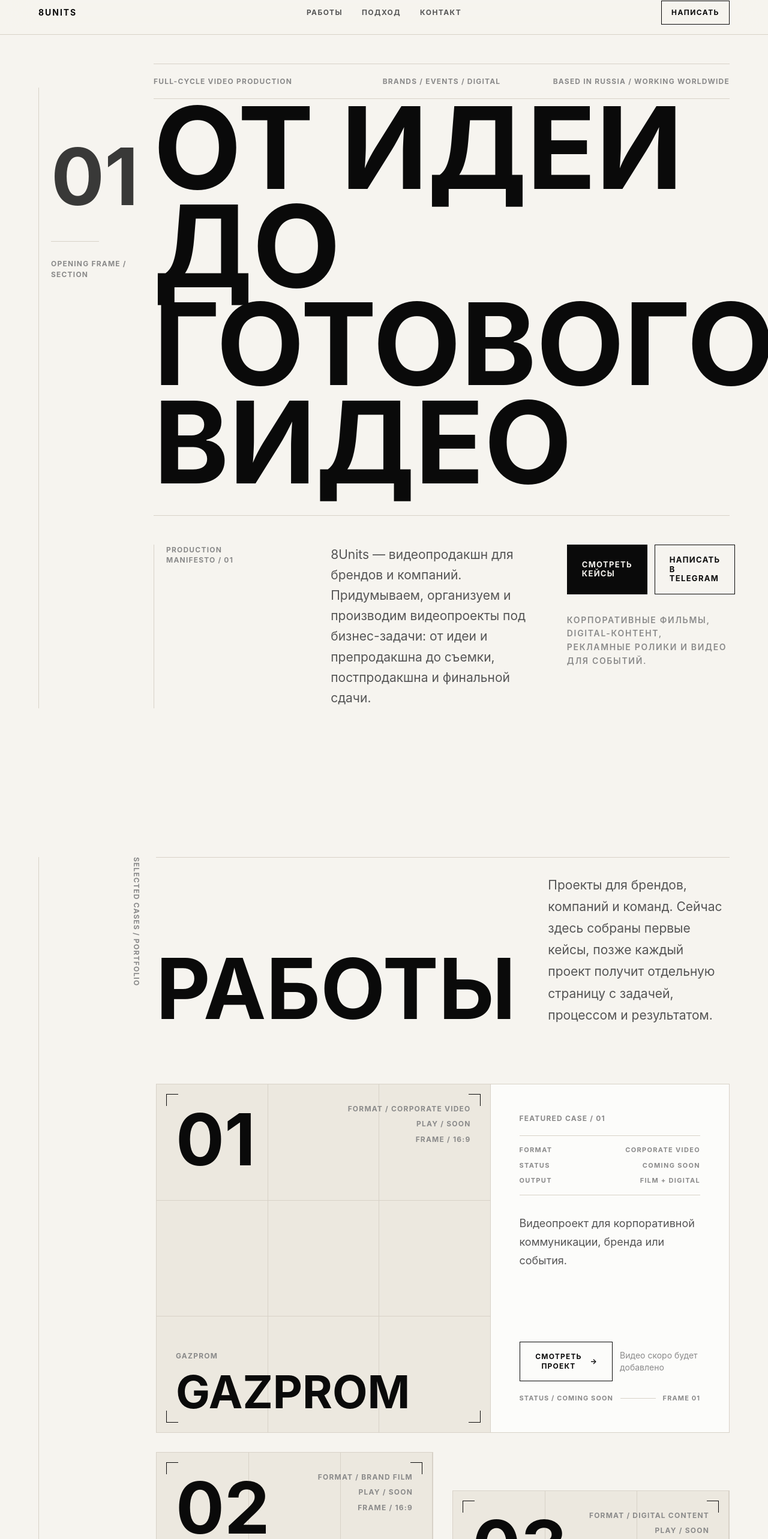
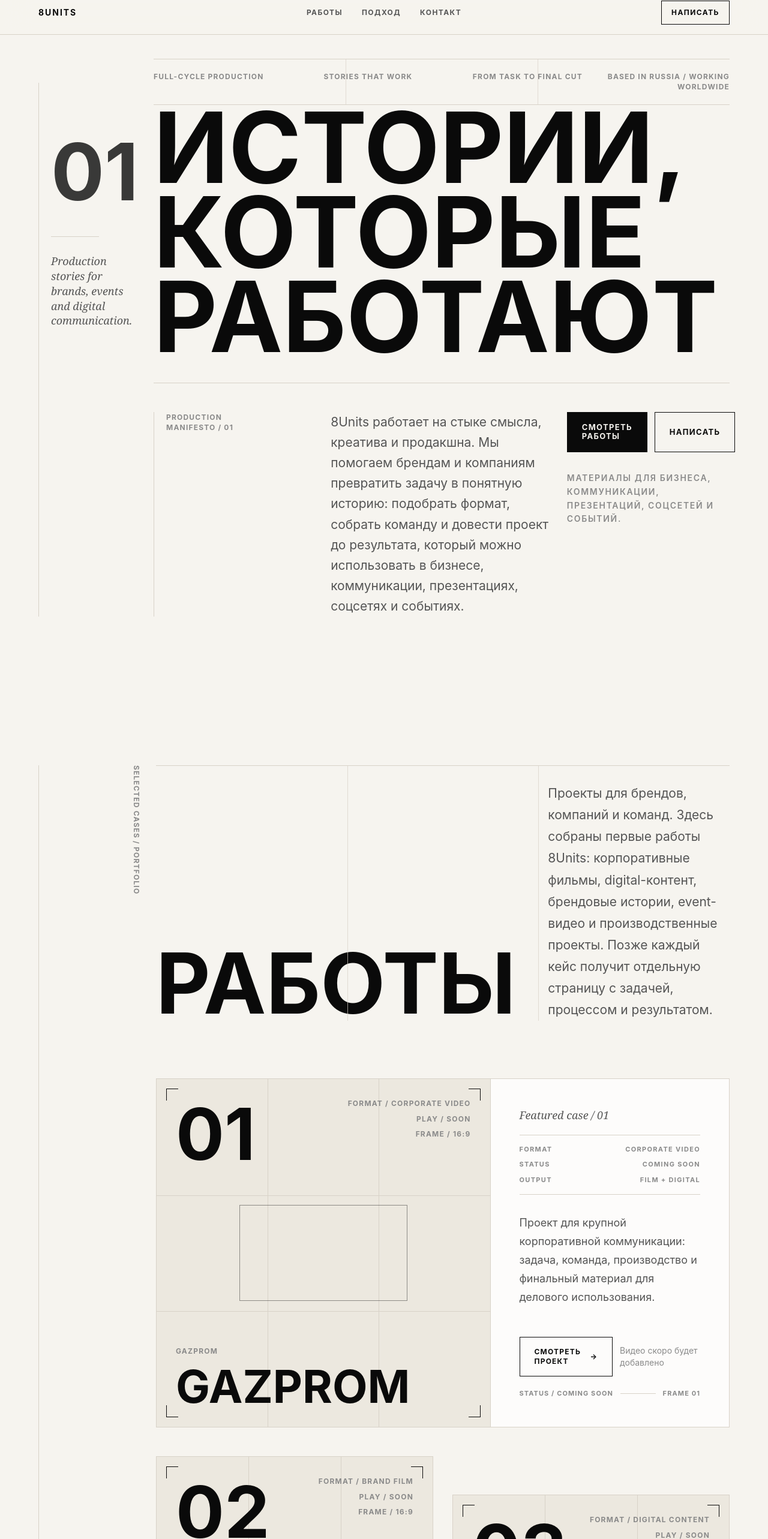
Before and after one commit to thisisryabov/8Units-site, a Next.js app: page / in a window 1280 px wide. Shown: the part 15-2581 px from the top of the page at 60% size. Built offline with nearby package versions, Linux system fonts and the light colour scheme.

Commit message:
Refine editorial magazine polish

```diff
--- a/app/globals.css
+++ b/app/globals.css
@@ -57,7 +57,7 @@ a {
 }
 
 .section-title {
-  font-size: 56px;
+  font-size: 54px;
   font-weight: 700;
   line-height: 0.9;
   letter-spacing: 0;
@@ -82,12 +82,48 @@ a {
   text-transform: uppercase;
 }
 
+.serif-accent {
+  font-family: Georgia, "Times New Roman", Times, serif;
+  font-style: italic;
+  font-weight: 400;
+  letter-spacing: 0;
+  text-transform: none;
+}
+
+.editorial-rule {
+  position: relative;
+}
+
+.editorial-rule::before,
+.editorial-rule::after {
+  position: absolute;
+  top: 0;
+  bottom: 0;
+  width: 1px;
+  background: rgba(216, 210, 200, 0.72);
+  content: "";
+}
+
+.editorial-rule::before {
+  left: 33.333%;
+}
+
+.editorial-rule::after {
+  left: 66.666%;
+}
+
 .editorial-number {
   color: var(--text-primary);
-  font-size: clamp(80px, 14vw, 220px);
+  font-size: 84px;
   font-weight: 700;
   letter-spacing: 0;
   line-height: 0.8;
+}
+
+.hero-title {
+  font-size: 64px;
+  line-height: 0.86;
+  letter-spacing: 0;
 }
 
 .section-rail {
@@ -96,7 +132,7 @@ a {
   justify-content: space-between;
   gap: 24px;
   border-top: 1px solid var(--border);
-  padding-top: 20ppx;
+  padding-top: 20px;
 }
 
 .case-title {
@@ -107,13 +143,23 @@ a {
 }
 
 .case-title-long {
-  font-size: clamp(32px, 8vw, 52px);
+  font-size: 34px;
   line-height: 0.94;
 }
 
 .case-title-solid {
-  font-size: clamp(30px, 7vw, 44px);
+  font-size: 31px;
   line-height: 0.94;
+}
+
+.case-frame::after {
+  position: absolute;
+  inset: 50% auto auto 50%;
+  width: min(58%, 280px);
+  height: min(36%, 160px);
+  border: 1px solid rgba(10, 10, 10, 0.42);
+  content: "";
+  transform: translate(-50%, -50%);
 }
 
 .production-meta {
@@ -227,6 +273,10 @@ a {
   animation-delay: 380ms;
 }
 
+.case-card:nth-child(8) {
+  animation-delay: 440ms;
+}
+
 @keyframes enter {
   from {
     opacity: 0;
@@ -257,6 +307,22 @@ a {
   .section-title {
     font-size: 88px;
   }
+
+  .hero-title {
+    font-size: 96px;
+  }
+
+  .editorial-number {
+    font-size: 132px;
+  }
+
+  .case-title-long {
+    font-size: 48px;
+  }
+
+  .case-title-solid {
+    font-size: 42px;
+  }
 }
 
 @media (min-width: 1024px) {
@@ -282,11 +348,15 @@ a {
   }
 
   .case-title-long {
-    font-size: clamp(34px, 4.6vw, 58px);
+    font-size: 54px;
   }
 
   .case-title-solid {
-    font-size: clamp(32px, 3.8vw, 48px);
+    font-size: 42px;
+  }
+
+  .hero-title {
+    font-size: 142px;
   }
 
   .section-rail {
@@ -303,6 +373,28 @@ a {
   .section-title {
     font-size: 140px;
   }
+
+  .hero-title {
+    font-size: 164px;
+  }
+
+  .editorial-number {
+    font-size: 220px;
+  }
+
+  .case-title-long {
+    font-size: 58px;
+  }
+
+  .case-title-solid {
+    font-size: 48px;
+  }
+}
+
+@media (min-width: 1536px) {
+  .hero-title {
+    font-size: 190px;
+  }
 }
 
 @media (max-width: 640px) {
@@ -318,6 +410,11 @@ a {
   .button-primary,
   .button-secondary {
     width: 100%;
+  }
+
+  .production-meta-row {
+    display: grid;
+    gap: 4px;
   }
 }
 
--- a/app/layout.tsx
+++ b/app/layout.tsx
@@ -3,7 +3,7 @@ import "./globals.css";
 
 const title = "8Units — видеопродакшн для брендов и компаний";
 const description =
-  "8Units создает видеопроекты под бизнес-задачи: корпоративные фильмы, рекламные ролики, digital-контент, видео для событий и видеопродакшн полного цикла.";
+  "8Units помогает брендам и компаниям превратить задачу в понятную историю: подобрать формат, собрать команду и довести проект до готового результата.";
 
 export const metadata: Metadata = {
   metadataBase: new URL("https://8units-site.vercel.app"),
--- a/components/Approach.tsx
+++ b/components/Approach.tsx
@@ -2,17 +2,17 @@ const principles = [
   {
     title: "Разбираемся в задаче",
     description:
-      "Уточняем, кому адресован проект, где будет использоваться видео и какой результат нужен клиенту.",
+      "Уточняем, кому адресован проект, где будет использоваться материал и какой результат нужен клиенту.",
   },
   {
     title: "Подбираем формат",
     description:
-      "Иногда нужен большой фильм. Иногда — серия коротких роликов, digital-формат, документальная история или видео для события.",
+      "Не каждый запрос требует большого продакшна. Иногда нужен фильм, иногда серия коротких роликов, digital-формат, документальная история или видео для события.",
   },
   {
     title: "Собираем команду",
     description:
-      "Под проект подбираются специалисты, которые лучше всего подходят под задачу: режиссеры, операторы, продюсеры, монтажеры, графика, звук.",
+      "Под каждый проект подбираются специалисты, которые лучше всего подходят под задачу: режиссеры, операторы, продюсеры, монтажеры, графика, звук.",
   },
   {
     title: "Берем на себя процесс",
@@ -22,7 +22,7 @@ const principles = [
   {
     title: "Отвечаем за результат",
     description:
-      "Наша задача — не просто снять материал, а собрать готовый видеопродукт, который можно использовать в бизнесе.",
+      "Наша задача — не просто снять материал, а собрать готовый продукт, который можно использовать в бизнесе, коммуникации, презентациях, соцсетях или событиях.",
   },
 ];
 
@@ -32,13 +32,16 @@ export function Approach() {
       <div className="grid gap-10 lg:grid-cols-12 lg:gap-6">
         <div className="section-rail lg:col-span-2">
           <p className="meta-label">HOW WE WORK / PRODUCTION LOGIC</p>
+          <p className="serif-accent hidden max-w-[180px] text-lg leading-snug text-[#555555] md:block lg:max-w-none">
+            The camera appears after the idea is clear.
+          </p>
           <p className="text-5xl font-bold leading-none text-[#0A0A0A] lg:text-7xl">
             03
           </p>
         </div>
 
         <div className="lg:col-span-10">
-          <div className="grid gap-12 border-y border-[#D8D2C8] py-12 lg:grid-cols-10 lg:gap-6 lg:py-20">
+          <div className="editorial-rule grid gap-12 border-y border-[#D8D2C8] py-12 lg:grid-cols-10 lg:gap-6 lg:py-20">
             <div className="lg:col-span-6">
               <h2 className="section-title">
                 НЕ НАЧИНАЕМ
@@ -49,16 +52,16 @@ export function Approach() {
             <div className="lg:col-span-4 lg:self-end">
               <p className="section-copy">
                 Мы работаем не от съемочного дня, а от задачи. Сначала понимаем,
-                зачем нужно видео, где оно будет жить, кто его увидит и какой
-                результат должен появиться. Потом подбираем формат, команду и
-                способ производства.
+                зачем нужен проект, кто его увидит и какой результат должен
+                появиться. Потом подбираем формат, команду и способ
+                производства.
               </p>
             </div>
           </div>
 
           <div className="grid border-b border-[#D8D2C8] lg:grid-cols-10">
             <div className="hidden border-r border-[#D8D2C8] py-12 lg:col-span-2 lg:block">
-              <p className="meta-label sticky top-28 max-w-[180px]">
+              <p className="serif-accent sticky top-28 max-w-[180px] text-lg leading-snug text-[#555555]">
                 PRINCIPLES / 01-05
               </p>
             </div>
--- a/components/CaseCard.tsx
+++ b/components/CaseCard.tsx
@@ -11,10 +11,11 @@ export function CaseCard({ item, index }: CaseCardProps) {
   const isLead = index === 0;
   const isLongTitle = item.title.replace(/\s/g, "").length > 7;
   const isSolidLongTitle = !item.title.includes(" ") && item.title.length > 9;
-  const spanClass = index === 0 ? "lg:col-span-6" : "lg:col-span-3";
-  const offsetClass = index === 2 || index === 5 ? "lg:mt-16" : "";
+  const spanClass =
+    index === 0 ? "lg:col-span-6" : index === 6 ? "lg:col-span-6" : "lg:col-span-3";
+  const offsetClass = index === 2 || index === 4 ? "lg:mt-16" : "";
   const articleClass = [
-    "case-card group grid overflow-hidden border border-[#D8D2C8] bg-[#FFFFFF]/68 transition duration-300 hover:-translate-y-1 hover:border-[#0A0A0A] hover:bg-[#FFFFFF]",
+    "case-card group grid overflow-hidden border border-[#D8D2C8] bg-[#FFFFFF]/72 transition duration-300 hover:-translate-y-1 hover:border-[#0A0A0A] hover:bg-[#FFFFFF]",
     "lg:grid-cols-12",
     spanClass,
     offsetClass,
@@ -26,8 +27,8 @@ export function CaseCard({ item, index }: CaseCardProps) {
     <article className={articleClass}>
       <div
         className={[
-          "relative flex min-h-80 flex-col justify-between border-b border-[#D8D2C8] bg-[#ECE8DF] p-6 sm:p-8 lg:border-b-0 lg:border-r",
-          isLead ? "lg:col-span-7 lg:min-h-[580px]" : "lg:col-span-12 lg:min-h-[410px]",
+          "case-frame relative flex min-h-80 flex-col justify-between border-b border-[#D8D2C8] bg-[#ECE8DF] p-6 sm:p-8",
+          isLead ? "lg:col-span-7 lg:min-h-[580px] lg:border-b-0 lg:border-r" : "lg:col-span-12 lg:min-h-[430px]",
         ].join(" ")}
       >
         <div className="pointer-events-none absolute inset-0">
@@ -83,7 +84,7 @@ export function CaseCard({ item, index }: CaseCardProps) {
       >
         <div>
           {item.featured ? (
-            <p className="meta-label mb-5 text-[#0A0A0A]">
+            <p className="serif-accent mb-5 text-lg leading-snug text-[#555555]">
               Featured case / {number}
             </p>
           ) : null}
@@ -91,7 +92,7 @@ export function CaseCard({ item, index }: CaseCardProps) {
             <div className="production-meta mb-8">
               <div className="production-meta-row">
                 <span>FORMAT</span>
-                <span>Corporate video</span>
+                <span>{item.category}</span>
               </div>
               <div className="production-meta-row">
                 <span>STATUS</span>
@@ -121,13 +122,12 @@ export function CaseCard({ item, index }: CaseCardProps) {
             </a>
           ) : (
             <div className="flex flex-col gap-3 sm:flex-row sm:items-center sm:justify-between">
-              <button
-                className="inline-flex min-h-12 w-fit cursor-default items-center border border-[#0A0A0A] px-6 py-4 text-xs font-bold uppercase tracking-[0.1em] text-[#0A0A0A]"
-                type="button"
-                disabled
+              <a
+                className="inline-flex min-h-12 w-fit items-center border border-[#0A0A0A] px-6 py-4 text-xs font-bold uppercase tracking-[0.1em] text-[#0A0A0A] transition-colors duration-200 hover:bg-[#0A0A0A] hover:text-[#F6F4EF]"
+                href="#contact"
               >
                 Смотреть проект <span className="ml-3">→</span>
-              </button>
+              </a>
               <p className="text-sm text-[#8A8A8A]">Видео скоро будет добавлено</p>
             </div>
           )}
--- a/components/Cases.tsx
+++ b/components/Cases.tsx
@@ -7,22 +7,27 @@ export function Cases() {
       <div className="grid gap-10 lg:grid-cols-12 lg:gap-6">
         <div className="section-rail lg:col-span-2">
           <p className="meta-label">SELECTED CASES / PORTFOLIO</p>
+          <p className="serif-accent hidden max-w-[180px] text-lg leading-snug text-[#555555] md:block lg:max-w-none">
+            A working index of production formats.
+          </p>
           <p className="text-5xl font-bold leading-none text-[#0A0A0A] lg:text-7xl">
             02
           </p>
         </div>
 
         <div className="lg:col-span-10">
-          <div className="section-heading border-t-0 pt-0">
+          <div className="section-heading editorial-rule border-t-0 pt-0">
             <h2 className="section-title">РАБОТЫ</h2>
             <p className="section-copy">
-              Проекты для брендов, компаний и команд. Сейчас здесь собраны первые
-              кейсы, позже каждый проект получит отдельную страницу с задачей,
-              процессом и результатом.
+              Проекты для брендов, компаний и команд. Здесь собраны первые
+              работы 8Units: корпоративные фильмы, digital-контент, брендовые
+              истории, event-видео и производственные проекты. Позже каждый
+              кейс получит отдельную страницу с задачей, процессом и
+              результатом.
             </p>
           </div>
 
-          <div className="mt-16 grid gap-8 lg:mt-24 lg:grid-cols-6 lg:gap-8">
+          <div className="mt-16 grid gap-8 lg:mt-24 lg:grid-cols-6 lg:gap-x-8 lg:gap-y-12">
             {cases.map((item, index) => (
               <CaseCard key={item.slug} item={item} index={index} />
             ))}
--- a/components/Hero.tsx
+++ b/components/Hero.tsx
@@ -2,12 +2,15 @@ export function Hero() {
   return (
     <section
       id="top"
-      className="mx-auto grid min-h-[calc(100svh-64px)] max-w-[1440px] px-5 pb-14 pt-10 sm:px-10 sm:pb-18 lg:min-h-[calc(100svh-72px)] lg:grid-cols-12 lg:grid-rows-[auto_1fr_auto] lg:px-16 lg:pb-20 lg:pt-12"
+      className="mx-auto grid min-h-[calc(100svh-68px)] max-w-[1440px] px-5 pb-14 pt-8 sm:px-10 sm:pb-18 lg:min-h-[calc(100svh-72px)] lg:grid-cols-12 lg:grid-rows-[auto_1fr_auto] lg:px-16 lg:pb-20 lg:pt-10"
     >
-      <div className="grid gap-5 border-y border-[#D8D2C8] py-5 text-[#8A8A8A] sm:grid-cols-3 lg:col-span-10 lg:col-start-3">
-        <p className="meta-label animate-enter">FULL-CYCLE VIDEO PRODUCTION</p>
+      <div className="editorial-rule grid gap-5 border-y border-[#D8D2C8] py-5 text-[#8A8A8A] sm:grid-cols-4 lg:col-span-10 lg:col-start-3">
+        <p className="meta-label animate-enter">FULL-CYCLE PRODUCTION</p>
         <p className="meta-label animate-enter-delayed sm:text-center">
-          BRANDS / EVENTS / DIGITAL
+          STORIES THAT WORK
+        </p>
+        <p className="meta-label animate-enter-delayed sm:text-right">
+          FROM TASK TO FINAL CUT
         </p>
         <p className="meta-label animate-enter-delayed sm:text-right">
           BASED IN RUSSIA / WORKING WORLDWIDE
@@ -20,16 +23,18 @@ export function Hero() {
           01
         </p>
         <div className="mt-14 h-px w-20 bg-[#D8D2C8]" />
-        <p className="meta-label mt-7 max-w-[150px]">OPENING FRAME / SECTION</p>
+        <p className="serif-accent mt-7 max-w-[150px] text-[18px] leading-snug text-[#555555]">
+          Production stories for brands, events and digital communication.
+        </p>
       </aside>
 
       <div className="animate-enter lg:col-span-10 lg:col-start-3 lg:row-start-2 lg:self-end">
-        <h1 className="mt-12 max-w-[1320px] text-balance text-[64px] font-bold uppercase leading-[0.86] tracking-[0] text-[#0A0A0A] sm:text-[96px] md:text-[120px] lg:mt-0 lg:text-[156px] xl:text-[190px]">
-          ОТ ИДЕИ
+        <h1 className="hero-title mt-12 max-w-[1320px] text-balance font-bold uppercase text-[#0A0A0A] lg:mt-0">
+          ИСТОРИИ,
           <br />
-          ДО ГОТОВОГО
+          КОТОРЫЕ
           <br />
-          ВИДЕО
+          РАБОТАЮТ
         </h1>
       </div>
 
@@ -41,22 +46,24 @@ export function Hero() {
         </div>
 
         <p className="max-w-[680px] text-[19px] leading-relaxed text-[#555555] sm:text-[21px] lg:col-span-4 lg:col-start-4">
-          8Units — видеопродакшн для брендов и компаний. Придумываем,
-          организуем и производим видеопроекты под бизнес-задачи: от идеи и
-          препродакшна до съемки, постпродакшна и финальной сдачи.
+          8Units работает на стыке смысла, креатива и продакшна. Мы помогаем
+          брендам и компаниям превратить задачу в понятную историю: подобрать
+          формат, собрать команду и довести проект до результата, который можно
+          использовать в бизнесе, коммуникации, презентациях, соцсетях и
+          событиях.
         </p>
 
         <div className="flex flex-col gap-8 lg:col-span-3 lg:col-start-8">
           <div className="flex flex-col gap-3 sm:flex-row">
             <a className="button-primary" href="#cases">
-              Смотреть кейсы
+              Смотреть работы
             </a>
             <a className="button-secondary" href="https://t.me/">
-              Написать в Telegram
+              Написать
             </a>
           </div>
           <p className="max-w-lg text-sm font-semibold uppercase leading-relaxed tracking-[0.12em] text-[#8A8A8A]">
-            Корпоративные фильмы, digital-контент, рекламные ролики и видео для
+            Материалы для бизнеса, коммуникации, презентаций, соцсетей и
             событий.
           </p>
         </div>
--- a/data/cases.ts
+++ b/data/cases.ts
@@ -16,7 +16,8 @@ export const cases: CaseItem[] = [
     title: "GAZPROM",
     client: "GAZPROM",
     category: "Corporate video",
-    description: "Видеопроект для корпоративной коммуникации, бренда или события.",
+    description:
+      "Проект для крупной корпоративной коммуникации: задача, команда, производство и финальный материал для делового использования.",
     thumbnail: "",
     videoEmbedUrl: "",
     externalVideoUrl: "",
@@ -27,7 +28,8 @@ export const cases: CaseItem[] = [
     title: "DIGNIORI ARTS",
     client: "DIGNIORI ARTS",
     category: "Brand film",
-    description: "Визуальный проект для бренда, продукта или коммуникационной задачи.",
+    description:
+      "Брендовая история, где визуальный язык помогает точнее показать характер проекта, предмет и контекст.",
     thumbnail: "",
     videoEmbedUrl: "",
     externalVideoUrl: "",
@@ -38,7 +40,8 @@ export const cases: CaseItem[] = [
     title: "NESTEROV",
     client: "NESTEROV",
     category: "Digital content",
-    description: "Видео и digital-контент под задачу бренда, эксперта или компании.",
+    description:
+      "Digital-формат для коммуникации с аудиторией: короткий путь от смысла к готовому материалу.",
     thumbnail: "",
     videoEmbedUrl: "",
     externalVideoUrl: "",
@@ -49,7 +52,8 @@ export const cases: CaseItem[] = [
     title: "FOODPROD",
     client: "FOODPROD",
     category: "Production content",
-    description: "Видеопроект о продукте, производстве, команде или бизнес-процессе.",
+    description:
+      "Производственный контент о продукте, процессе и команде без лишней постановочности.",
     thumbnail: "",
     videoEmbedUrl: "",
     externalVideoUrl: "",
@@ -61,7 +65,7 @@ export const cases: CaseItem[] = [
     client: "RBS",
     category: "Corporate video",
     description:
-      "Корпоративный видеопроект для презентации, внутренней или внешней коммуникации.",
+      "Материал для презентации, внутренней или внешней коммуникации, собранный вокруг конкретной задачи.",
     thumbnail: "",
     videoEmbedUrl: "",
     externalVideoUrl: "",
@@ -73,7 +77,7 @@ export const cases: CaseItem[] = [
     client: "GIDROSISTEMA",
     category: "Industrial video",
     description:
-      "Видеоконтент для компании, производства, промышленного или инженерного направления.",
+      "Индустриальная история для компании, производства или инженерного направления с ясной структурой.",
     thumbnail: "",
     videoEmbedUrl: "",
     externalVideoUrl: "",
@@ -84,7 +88,20 @@ export const cases: CaseItem[] = [
     title: "GRIFFINS",
     client: "GRIFFINS",
     category: "Brand content",
-    description: "Видеопроект для бренда, команды или коммуникационной кампании.",
+    description:
+      "Контент для бренда, команды или коммуникационной кампании: формат подбирается под задачу, а не наоборот.",
+    thumbnail: "",
+    videoEmbedUrl: "",
+    externalVideoUrl: "",
+    featured: false,
+  },
+  {
+    slug: "events",
+    title: "EVENTS",
+    client: "EVENTS",
+    category: "Event production",
+    description:
+      "Видео для событий, форумов, конференций и корпоративных мероприятий: от съемки и репортажа до итогового ролика и контента для коммуникаций.",
     thumbnail: "",
     videoEmbedUrl: "",
     externalVideoUrl: "",
```
Also changed, not shown: components/Contact.tsx (+6 -2 lines).
